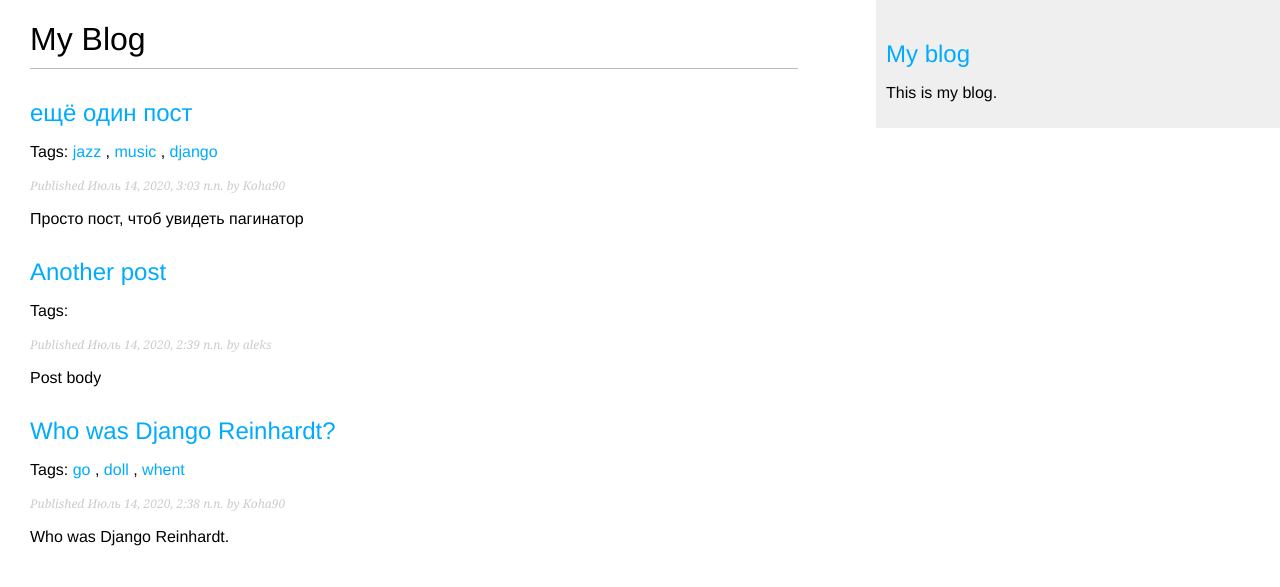
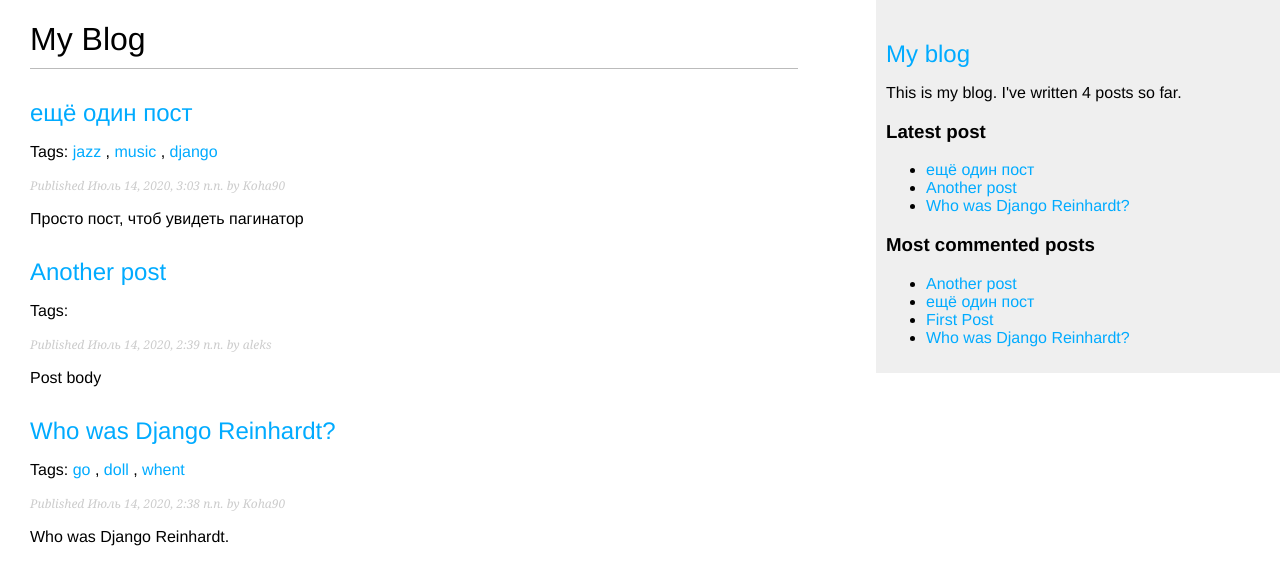
Before and after one commit to Koha90/mysite, a Django app: page /blog/ in a window 1280 px wide. Shown: the top 587 px of the page. Run offline with Django 3.2, Linux system fonts and the light colour scheme; data comes from the database, SQL or seed files in the repository; parts of the project's set-up code (start-up, migrations or seed data) failed here and were passed over.

Commit message:
Added a tags

```diff
--- a/blog/templates/blog/base.html
+++ b/blog/templates/blog/base.html
@@ -1,3 +1,4 @@
+{% load blog_tags %}
 {% load static %}
 <!DOCTYPE html>
 <html lang="en">
@@ -13,7 +14,18 @@
 </div>
 <div id="sidebar">
     <a href="/blog/"><h2>My blog</h2></a>
-    <p>This is my blog.</p>
+    <p>This is my blog. I've written {% total_posts %} posts so far.</p>
+    <h3>Latest post</h3>
+    {% show_latest_posts 3 %}
+    <h3>Most commented posts</h3>
+    {% get_most_commented_posts as most_commented_posts %}
+    <ul>
+        {% for post in most_commented_posts %}
+            <li>
+                <a href="{{ post.get_absolute_url }}">{{ post.title }}</a>
+            </li>
+        {% endfor %}
+    </ul>
 </div>
 </body>
 </html>
--- /dev/null
+++ b/blog/templates/blog/post/latest_posts.html
@@ -0,0 +1,7 @@
+<ul>
+    {% for post in latest_posts %}
+        <li>
+            <a href="{{ post.get_absolute_url }}">{{ post.title }}</a>
+        </li>
+    {% endfor %}
+</ul>
--- /dev/null
+++ b/blog/templatetags/blog_tags.py
@@ -0,0 +1,23 @@
+from django import template
+from django.db.models import Count
+from ..models import Post
+
+register = template.Library()
+
+
+@register.simple_tag
+def total_posts():
+    return Post.published.count()
+
+
+@register.inclusion_tag('blog/post/latest_posts.html')
+def show_latest_posts(count=5):
+    latest_posts = Post.published.order_by('-publish')[:count]
+    return {'latest_posts': latest_posts}
+
+
+@register.simple_tag
+def get_most_commented_posts(count=5):
+    return Post.published.annotate(
+        total_comments=Count('comments')
+    ).order_by('-total_comments')[:count]
```
Also changed, not shown: blog/templatetags/__init__.py (added).
